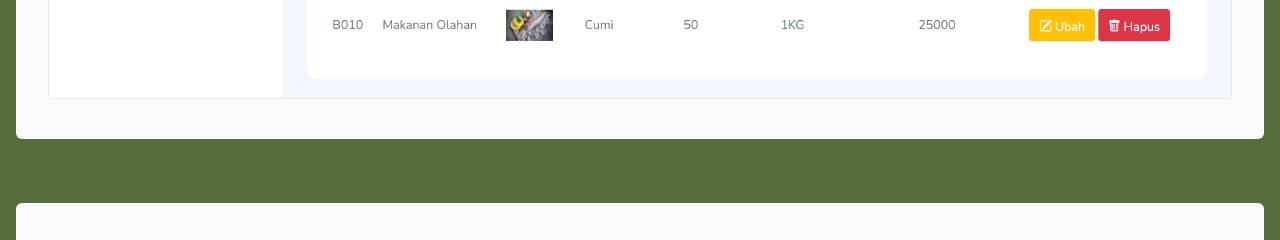
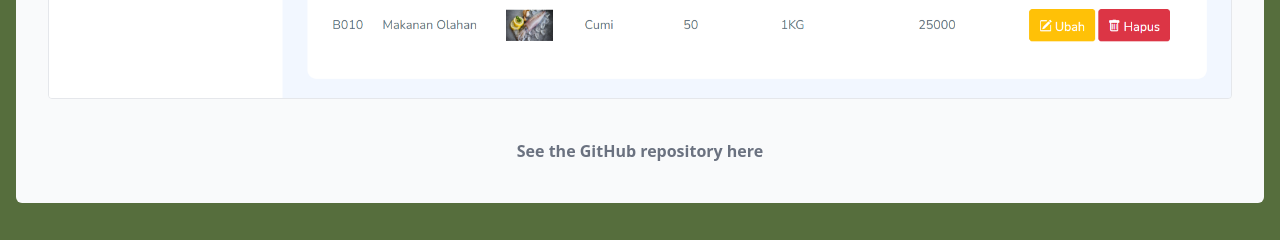
Before and after one commit to ilham-f/Portofolio, a website: page index.html in a window 1280 px wide. Shown: the part 4020-4260 px from the top of the page. Drawn offline with nearby package versions, Linux system fonts and the light colour scheme.

Commit message:
add seafood repo

```diff
--- a/index.html
+++ b/index.html
@@ -112,6 +112,9 @@
                             This website has the main objective of facilitating the administration process and data management of a seafood restaurant.
                         </p>
                         <img class="rounded border" src="assets/image/seafood.png" alt="">
+                        <div class="text-center mt-10">
+                            <a target="_blank" href="https://github.com/ilham-f/seafood" class="font-semibold text-gray-500 hover:text-gray-900 text-md relative z-10">See the GitHub repository here</a>
+                        </div>
                     </div>
                 </div>
                 <div class="mt-16">
```
